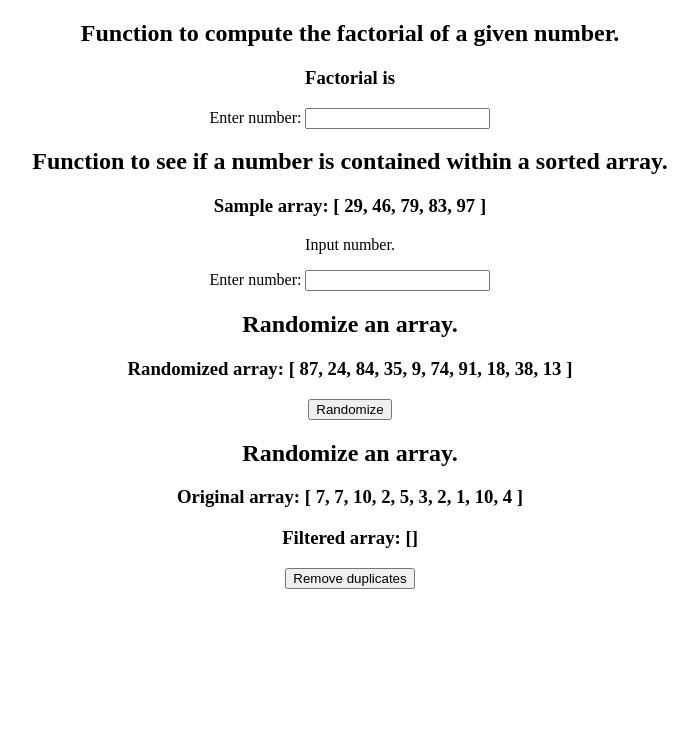
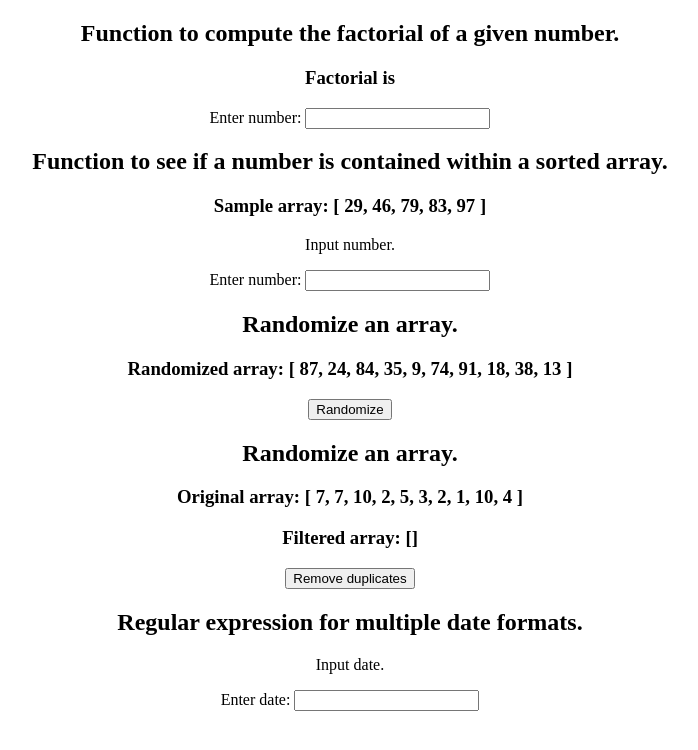
Before and after one commit to bryanaritcheta/hireplicity, a React (Create React App) app in the folder technicalpartone/: page / in a window 1280 px wide. Shown: the top 750 px of the page, without its empty margins (290-988 px from the left). Built offline with nearby package versions, Linux system fonts and the light colour scheme.

Commit message:
Create RegularExpression

```diff
--- a/technicalpartone/src/App.js
+++ b/technicalpartone/src/App.js
@@ -2,6 +2,7 @@ import './App.css';
 import ComputeFactorial from './components/ComputeFactorial'
 import IsContained from './components/IsContained';
 import RandomizeArray from './components/RandomizeArray';
+import RegularExpression from './components/RegularExpression';
 import RemoveDuplicates from './components/RemoveDuplicates';
 
 function App() {
@@ -11,6 +12,7 @@ function App() {
       <IsContained />
       <RandomizeArray />
       <RemoveDuplicates />
+      <RegularExpression />
     </div>
   );
 }
--- /dev/null
+++ b/technicalpartone/src/components/RegularExpression.js
@@ -0,0 +1,27 @@
+import React, { useState } from 'react'
+
+function RegularExpression() {
+    const [valid, isValid] = useState("date.")
+
+    const checkDate = (valid) => {
+        var regex = /[0-1]{1}(\d{1})?\/[0-3]{1}(\d{1})?\/\d{4}$/
+        valid = regex.test(valid) ? valid = "is valid." : valid = "is not valid."
+        isValid(valid)
+    }
+
+    return (
+        <div id="section-regular-expression">
+            <h2>Regular expression for multiple date formats.</h2>
+            <p>Input {valid}</p>
+            <form>
+                <label>Enter date: </label>
+                <input
+                    type="text"
+                    onChange={(e) => checkDate(e.target.value)}
+                />
+            </form>
+        </div>
+    )
+}
+
+export default RegularExpression
```
